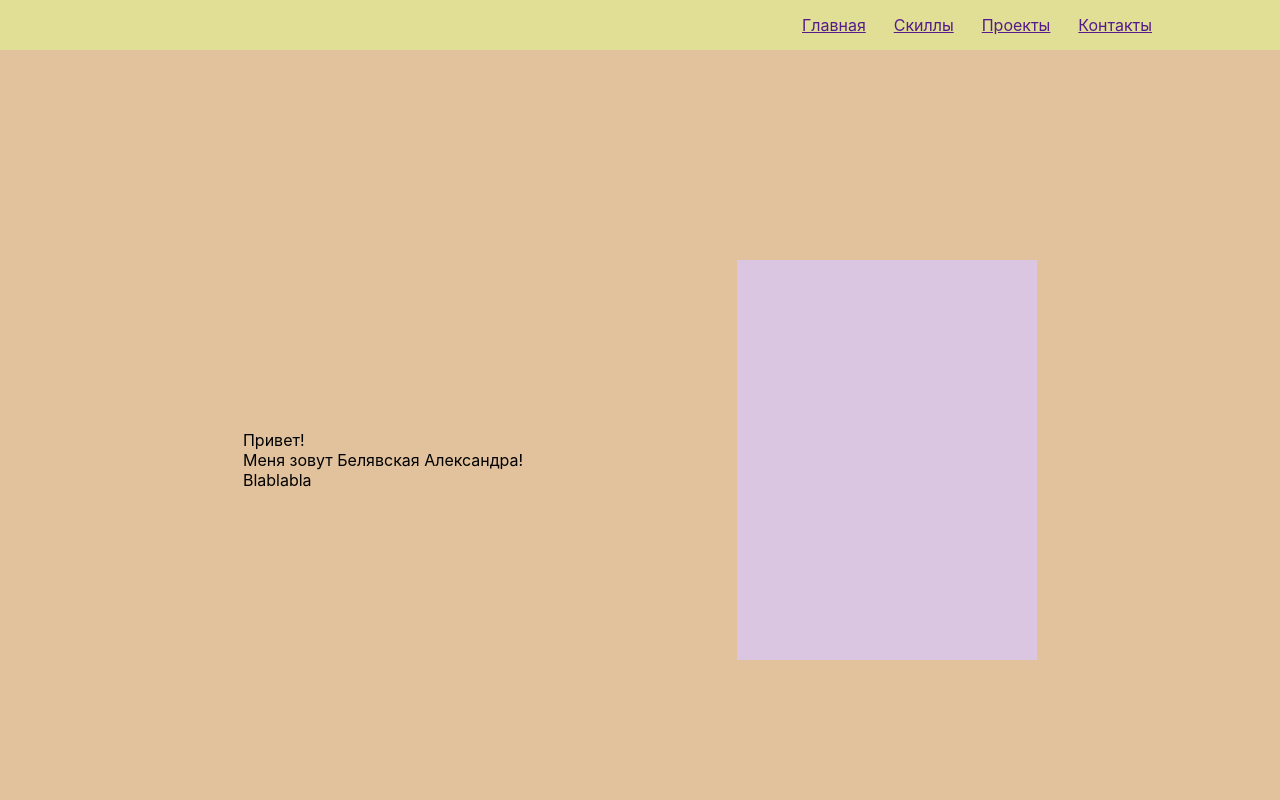
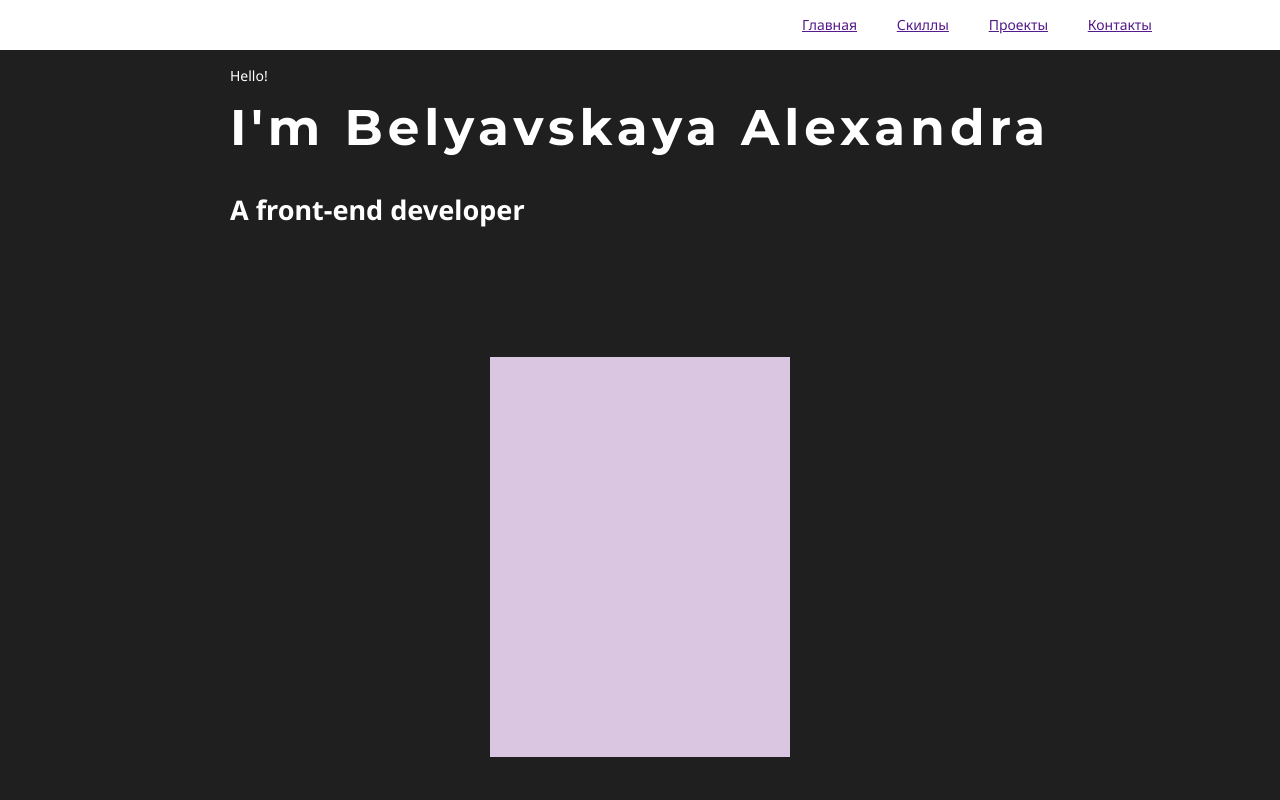
Before and after one commit to Aliaksandra-Sunny/Portfolio, a React (Create React App) app: page / in a window 1280 px wide. Shown: the top 800 px of the page. Built offline with nearby package versions, Linux system fonts and the light colour scheme.

Commit message:
backgrounds

```diff
--- a/public/index.html
+++ b/public/index.html
@@ -10,6 +10,7 @@
       content="Web site created using create-react-app"
     />
     <link rel="apple-touch-icon" href="%PUBLIC_URL%/logo192.png" />
+    <link href="https://fonts.googleapis.com/css?family=Montserrat:100,100i,200,200i,300,300i,400,400i,500,500i,600,600i,700,700i,800,800i,900,900i|Noto+Sans:400,400i,700,700i&display=swap&subset=cyrillic,cyrillic-ext,latin-ext" rel="stylesheet">
     <!--
       manifest.json provides metadata used when your web app is installed on a
       user's mobile device or desktop. See https://developers.google.com/web/fundamentals/web-app-manifest/
--- a/src/Contacts.module.css
+++ b/src/Contacts.module.css
@@ -1,5 +1,5 @@
 .contacts{
-    background-color: #b1e1c5;
+    background-color: #1f1f20;
     display: flex;
     justify-content: center;
     align-items: center;
--- a/src/Footer.module.css
+++ b/src/Footer.module.css
@@ -1,6 +1,13 @@
+.footer{
+    padding: 10px;
+    background-color: #252527;
+    display: flex;
+    justify-content: center;
+    align-items: center;
+}
+
 @media (max-width: 760px) {
     .conteiner {
-
         width: 100%;
         display: flex;
         flex-direction: column;
@@ -16,28 +23,14 @@
         justify-content: space-around;
         align-items: center;
     }
-
-    .footer {
-        padding: 10px;
-        background-color: #e1c26f;
-        display: flex;
-        justify-content: center;
-        align-items: center;
-    }
 }
 
 @media (min-width: 761px) {
     .footer {
         height: 300px;
-        background-color: #e1c26f;
-        display: flex;
-        justify-content: center;
-        align-items: center;
-        padding: 10px;
     }
 
     .conteiner {
-
         height: 70%;
         width: 80%;
         display: flex;
--- a/src/Header.module.css
+++ b/src/Header.module.css
@@ -1,8 +1,10 @@
 .header{
     height: 50px;
-    background-color: #e1de96;
+    background-color: #ffffff;
     display: flex;
     justify-content: center;
+    position: fixed;
+    width: 100%;
 }
 
 @media (max-width: 760px) {
--- a/src/Main.js
+++ b/src/Main.js
@@ -1,8 +1,8 @@
 import React from 'react';
 import s from "./Main.module.css"
-import { FontAwesomeIcon } from '@fortawesome/react-fontawesome'
-import { faReact } from '@fortawesome/free-brands-svg-icons'
-import { faEnvelope } from '@fortawesome/free-solid-svg-icons'
+import {FontAwesomeIcon} from '@fortawesome/react-fontawesome'
+import {faReact} from '@fortawesome/free-brands-svg-icons'
+import {faEnvelope} from '@fortawesome/free-solid-svg-icons'
 
 function Main() {
     return (
@@ -11,9 +11,9 @@ function Main() {
                 <div className={s.greeting}>
                     {/*<FontAwesomeIcon icon={faReact}/>*/}
                     {/*<FontAwesomeIcon icon={faEnvelope}/>*/}
-          <span>Привет!</span>
-          <span>Меня зовут Белявская Александра!</span>
-          <span>Blablabla</span>
+                    <span>Hello!</span>
+                    <span>I'm <span>Belyavskaya Alexandra</span></span>
+                    <h1>A front-end developer</h1>
                 </div>
                 <div className={s.photo}>
                     <img src="" alt=""/>
--- a/src/Main.module.css
+++ b/src/Main.module.css
@@ -14,6 +14,7 @@
     .main {
         height: 100vh;
     }
+
     .conteiner {
         width: 80%;
         display: flex;
@@ -24,7 +25,7 @@
 }
 
 .main {
-    background-color: #e1c29d;
+    background-color: #1f1f20;
     display: flex;
     justify-content: center;
     padding: 10px;
@@ -36,6 +37,19 @@
     flex-direction: column;
 }
 
+.greeting span:nth-child(2) {
+    font-size: 50px;
+    font-weight: 700;
+    font-stretch: normal;
+    line-height: 1.2;
+    padding: 10px 0 10px;
+    font-family: 'Montserrat', sans-serif;
+    letter-spacing: 5px;
+}
+
+h1{
+    font-size: 27px;
+}
 
 .photo {
     height: 400px;
--- a/src/Projects.module.css
+++ b/src/Projects.module.css
@@ -1,5 +1,5 @@
 .projects {
-    background-color: #9be19b;
+    background-color: #1f1f20;
     display: flex;
     justify-content: center;
     padding: 10px;
--- a/src/Skills.module.css
+++ b/src/Skills.module.css
@@ -1,5 +1,5 @@
 .skills{
-    background-color: #abbae1;
+    background-color: #252527;
     display: flex;
     justify-content: center;
     padding: 10px;
--- a/src/Slogan.module.css
+++ b/src/Slogan.module.css
@@ -1,5 +1,5 @@
 .slogan{
-    background-color: #e1c7b5;
+    background-color: #252527;
     display: flex;
     justify-content: center;
     align-items: center;
--- a/src/index.css
+++ b/src/index.css
@@ -1,8 +1,11 @@
 body {
   margin: 0;
-  font-family: -apple-system, BlinkMacSystemFont, 'Segoe UI', 'Roboto', 'Oxygen',
-    'Ubuntu', 'Cantarell', 'Fira Sans', 'Droid Sans', 'Helvetica Neue',
-    sans-serif;
+  font-family: 'Noto Sans', sans-serif;
+  font-weight: 400;
+  font-stretch: normal;
+  font-size: 14px;
+  line-height: 1.8;
+  color: white;
   -webkit-font-smoothing: antialiased;
   -moz-osx-font-smoothing: grayscale;
 }
```
Lines whose indentation alone changed are shown as unchanged.
